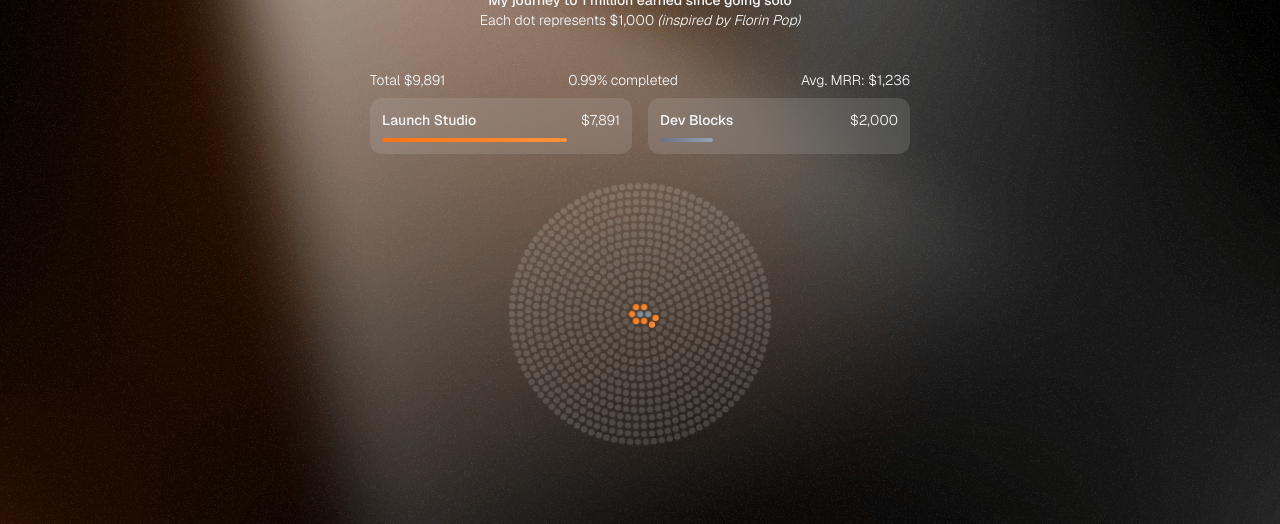
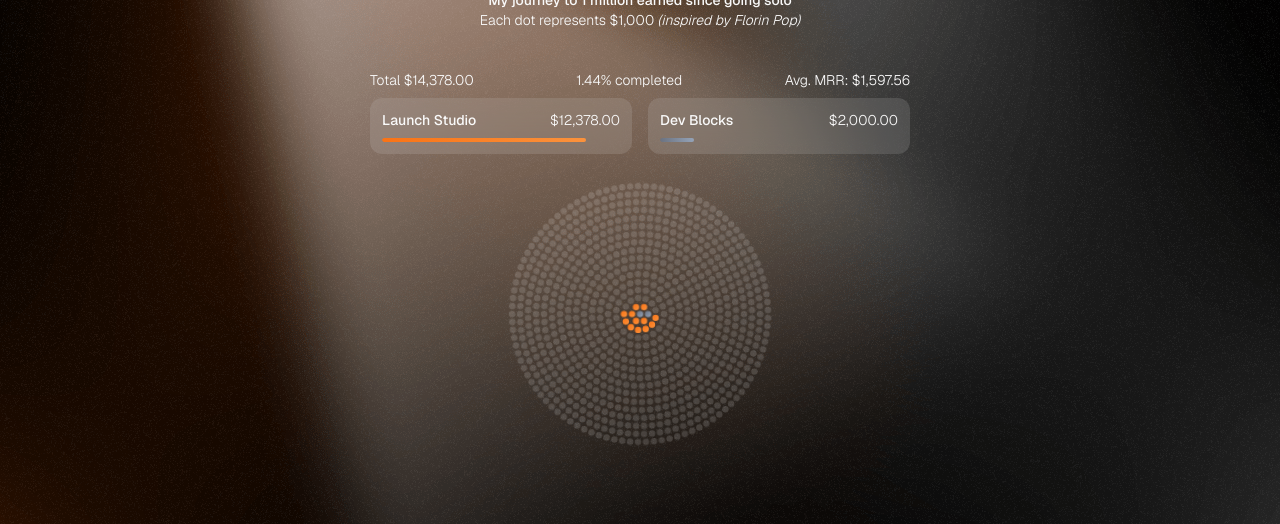
Before and after one commit to PeanutButte7/portfolio-v2, a Next.js app: page /million-dollar-wall in a window 1280 px wide. Shown: the part 146-670 px from the top of the page. Built offline with nearby package versions, Linux system fonts and the light colour scheme.

Commit message:
feat: data

```diff
--- a/src/app/million-dollar-wall/RevenueVisualiser.tsx
+++ b/src/app/million-dollar-wall/RevenueVisualiser.tsx
@@ -1,22 +1,26 @@
 import { useMemo, useState } from "react";
 import { cn } from "@/lib/utils";
-import revenueData from "./revenue-data.json";
 
-export interface DotInfo {
+export interface RevenueEntry {
     date: string;
     project: string;
     description: string;
-    amount?: number;
+    amounts: number[];
+}
+
+export interface ExpandedRevenueDataItem extends RevenueEntry {
+    amount: number;
 }
 
 export interface Dot {
     x: number;
     y: number;
-    dotInfo: DotInfo;
+    dotInfo: ExpandedRevenueDataItem;
 }
 
 export interface RevenueVisualizerProps {
     onProjectHover?: (project: string | null) => void;
+    expandedRevenueData: ExpandedRevenueDataItem[];
 }
 
 // Create color mapping for revenue items
@@ -32,9 +36,9 @@ export const projectColors: Record<string, { colors: string[]; link: string }> =
         },
     };
 
-
 export default function RevenueVisualizer({
     onProjectHover,
+    expandedRevenueData,
 }: RevenueVisualizerProps) {
     const [clickedDot, setClickedDot] = useState<Dot | null>(null);
     const [hoveredDotIndex, setHoveredDotIndex] = useState<number | null>(null);
@@ -74,14 +78,15 @@ export default function RevenueVisualizer({
 
         // Consume payment data
         let dotInfoIndex = 0;
-        const nextDotInfo = (): DotInfo => {
-            const dotInfo = revenueData[dotInfoIndex];
+        const nextDotInfo = (): ExpandedRevenueDataItem | undefined => {
+            const dotInfo = expandedRevenueData[dotInfoIndex];
             dotInfoIndex += 1;
             return dotInfo;
         };
 
         // Add center dot (counts toward 1,000)
         const centerDotInfo = nextDotInfo();
+        if (!centerDotInfo) return [];
         positions.push({
             x: centerX,
             y: centerY,
@@ -142,22 +147,27 @@ export default function RevenueVisualizer({
         const maxDots = Math.floor((radius * 1.8) / dotSpacing);
         const startX =
             centerX -
-            ((Math.min(revenueData.length, maxDots) - 1) * dotSpacing) / 2;
+            ((Math.min(expandedRevenueData.length, maxDots) - 1) * dotSpacing) /
+                2;
 
         // Create positions for revenue dots at the top
-        for (let i = 0; i < revenueData.length; i++) {
+        for (let i = 0; i < expandedRevenueData.length; i++) {
             if (i >= maxDots) break; // Don't exceed available space
             revenueDotPositions.push({
                 x: startX + i * dotSpacing,
                 y: topY + 10, // Slightly below the very top for better visibility
-                dotInfo: revenueData[i],
+                dotInfo: expandedRevenueData[i],
             });
         }
 
         // First, create a map of the dots we want to color
         const dotsToColor = new Map<
             number,
-            { x: number; y: number; dotInfo: DotInfo }
+            {
+                x: number;
+                y: number;
+                dotInfo: ExpandedRevenueDataItem;
+            }
         >();
 
         // For each revenue dot, find the closest existing dot
--- a/src/app/million-dollar-wall/page.tsx
+++ b/src/app/million-dollar-wall/page.tsx
@@ -5,73 +5,101 @@ import {
     Progress,
     ProgressLabel,
     ProgressTrack,
-	ProgressValue,
 } from "@/components/animate-ui/base/progress";
 import { cn } from "@/lib/utils";
-import RevenueVisualizer, { DotInfo, projectColors } from "./RevenueVisualiser";
+import RevenueVisualizer, {
+    projectColors,
+    RevenueEntry,
+    ExpandedRevenueDataItem,
+} from "./RevenueVisualiser";
 import Link from "next/link";
+import { useState } from "react";
 
 interface ProjectGroup {
     name: string;
     color: string[];
-	items: DotInfo[];
+    items: ExpandedRevenueDataItem[];
     totalRevenue: number;
     revenuePercentage: number;
-	amount?: number;
 }
-import { useState } from "react";
 
 export default function Page() {
-	// Group revenue data by project
-	// Calculate total earned across all projects
-	const allItems = revenueData as DotInfo[];
+    const allItems = revenueData as RevenueEntry[];
 
-	// Calculate average MRR from Nov 2024 to June 2025
+    // Process data with carry-over for dot visualization
+    const { expandedItems } = (() => {
+        const items: ExpandedRevenueDataItem[] = [];
+        let carryOver = 0;
+
+        allItems.forEach((item) => {
+            const monthlyTotal =
+                item.amounts.reduce((sum, a) => sum + a, 0) + carryOver;
+            const dotsForMonth = Math.floor(monthlyTotal / 1000);
+            carryOver = monthlyTotal % 1000;
+
+            if (dotsForMonth > 0) {
+                Array.from({ length: dotsForMonth }).forEach(() => {
+                    items.push({
+                        ...item,
+                        amount: 1000,
+                    });
+                });
+            }
+        });
+
+        return { expandedItems: items };
+    })();
+
+    // Calculate total earned from raw data for accurate overview
+    const totalEarned = allItems.reduce(
+        (sum, item) =>
+            sum + item.amounts.reduce((acc, amount) => acc + amount, 0),
+        0,
+    );
+
+    // Calculate average MRR
     const mrrStart = "2024-11";
     const mrrEnd = allItems[allItems.length - 1].date;
-	const mrrSum = allItems.reduce(
-		(sum, item) => sum + (item.amount ?? 1000),
+    const [startYear, startMonth] = mrrStart.split("-").map(Number);
+    const [endYear, endMonth] = mrrEnd.split("-").map(Number);
+    const mrrMonths = (endYear - startYear) * 12 + (endMonth - startMonth) + 1;
+    const avgMRR = mrrMonths > 0 ? totalEarned / mrrMonths : 0;
+
+    // Group projects for UI, showing accurate total revenue but basing progress on visualized dots
+    const totalDots = expandedItems.length;
+    const projects: ProjectGroup[] = Object.entries(
+        expandedItems.reduce(
+            (acc, item) => {
+                if (!acc[item.project]) {
+                    acc[item.project] = [];
+                }
+                acc[item.project].push(item);
+                return acc;
+            },
+            {} as Record<string, ExpandedRevenueDataItem[]>,
+        ),
+    )
+        .map(([projectName, items]) => {
+            const projectTotalRevenue = allItems
+                .filter((item) => item.project === projectName)
+                .reduce(
+                    (sum, item) =>
+                        sum + item.amounts.reduce((s: any, a: any) => s + a, 0),
                     0,
                 );
-	// Extract year and month from start and end
-	const [startYear, startMonth] = mrrStart.split("-").map(Number);
-	const [endYear, endMonth] = mrrEnd.split("-").map(Number);
-	// Calculate the number of months between start and end, inclusive
-	const mrrMonths = (endYear - startYear) * 12 + (endMonth - startMonth) + 1;
-	const avgMRR = mrrMonths > 0 ? mrrSum / mrrMonths : 0;
 
-	const totalEarned = allItems.length; // Placeholder: 1k per item
-
-	const projects: ProjectGroup[] = Object.entries(
-		allItems.reduce(
-			(acc, item) => {
-				if (!acc[item.project]) acc[item.project] = [];
-				acc[item.project].push({
-					...item,
-					amount: item.amount ?? 1000,
-				});
-				return acc;
-			},
-			{} as Record<string, DotInfo[]>,
-		),
-	)
-		.map(([project, items]) => ({
-			name: project,
-			color: projectColors[project]?.colors || ["#888"],
+            return {
+                name: projectName,
+                color: projectColors[projectName]?.colors || ["#888"],
                 items,
-			totalRevenue: items.reduce(
-				(sum, item) => sum + (item?.amount ?? 0),
-				0,
-			),
-			revenuePercentage: (items.length / totalEarned) * 100,
-		}))
+                totalRevenue: projectTotalRevenue,
+                revenuePercentage: (items.length / totalDots) * 100,
+            };
+        })
         .sort((a, b) => b.totalRevenue - a.totalRevenue);
 
     const [hoveredProject, setHoveredProject] = useState<string | null>(null);
-	const projectSum = projects.reduce(
-		(acc, project) => acc + project.totalRevenue,
-		0,
-	);
+
     return (
         <main className="flex h-[calc(100svh-100px)] flex-col items-center justify-center px-4 py-20">
             <h1 className="mb-4 text-center text-4xl">My Milion Dollar Wall</h1>
@@ -93,21 +121,19 @@ export default function Page() {
                 <div className="flex justify-between">
                     <p>
                         Total{" "}
-						{projectSum.toLocaleString("en-US", {
+                        {totalEarned.toLocaleString("en-US", {
                             style: "currency",
                             currency: "USD",
-							maximumFractionDigits: 0,
                         })}
                     </p>
                     <p>
-						{((projectSum / 1000000) * 100).toFixed(2)}% completed
+                        {((totalEarned / 1000000) * 100).toFixed(2)}% completed
                     </p>
                     <p>
                         Avg. MRR:{" "}
                         {avgMRR.toLocaleString("en-US", {
                             style: "currency",
                             currency: "USD",
-							maximumFractionDigits: 0,
                         })}
                     </p>
                 </div>
@@ -138,7 +164,6 @@ export default function Page() {
                                             {
                                                 style: "currency",
                                                 currency: "USD",
-												maximumFractionDigits: 0,
                                             },
                                         )}
                                     </span>
@@ -156,7 +181,10 @@ export default function Page() {
                     ))}
                 </div>
             </div>
-			<RevenueVisualizer onProjectHover={setHoveredProject} />
+            <RevenueVisualizer
+                onProjectHover={setHoveredProject}
+                expandedRevenueData={expandedItems}
+            />
         </main>
     );
 }
--- a/src/app/million-dollar-wall/revenue-data.json
+++ b/src/app/million-dollar-wall/revenue-data.json
@@ -1,49 +1,56 @@
 [
-
     {
         "date": "2024-10",
         "project": "Dev Blocks",
-    "description": "My first money earned online! This has proven me that earning money online is easier than I thought and I can actually do it!."
+        "description": "My first money earned online! This has proven me that earning money online is easier than I thought and I can actually do it!.",
+        "amounts": [1000]
     },
     {
         "date": "2024-11",
         "project": "Dev Blocks",
-    "description": "What started as a test product actually earned me decent money! It was time to refocus on something else tho."
+        "description": "What started as a test product actually earned me decent money! It was time to refocus on something else tho.",
+        "amounts": [1000]
     },
     {
         "date": "2024-12",
         "project": "Launch Studio",
-    "description": "First month for what I originaly called Launch Kit Studio. Earned by making logo kits for small creators"
+        "description": "First month for what I originaly called Launch Kit Studio. Earned by making logo kits for small creators",
+        "amounts": [1000]
     },
     {
         "date": "2025-02",
         "project": "Launch Studio",
-    "description": "Making logo kits and designing on the side of my day job."
+        "description": "Making logo kits and designing on the side of my day job.",
+        "amounts": [1000]
     },
     {
         "date": "2025-03",
         "project": "Launch Studio",
-    "description": "I finally quit my day job and went full in on Launch Studio!"
+        "description": "I finally quit my day job and went full in on Launch Studio!",
+        "amounts": [1000]
     },
     {
         "date": "2025-04",
         "project": "Launch Studio",
-    "description": ""
+        "description": "",
+        "amounts": [1000]
     },
     {
         "date": "2025-05",
         "project": "Launch Studio",
-    "description": "Landed some great clients for Launch Studio! Continuing the grind and focusing more on client aquisition."
-  },
-  {
-    "date": "2025-05",
-    "project": "Launch Studio",
-    "description": ""
+        "description": "Landed some great clients for Launch Studio! Continuing the grind and focusing more on client aquisition.",
+        "amounts": [1000, 1000]
     },
     {
         "date": "2025-06",
         "project": "Launch Studio",
         "description": "After some rough days I got back on track. Landed a huge colab with a development agency.",
-    "amount": 1891
+        "amounts": [1891]
+    },
+    {
+        "date": "2025-07",
+        "project": "Launch Studio",
+        "description": "Things seem to be really taking off, making connections with others is the best thing you can do for your business",
+        "amounts": [4487]
     }
 ]
```
Also changed, not shown: prettier.config.js (+7 -1 lines). Lines whose indentation alone changed are shown as unchanged.
